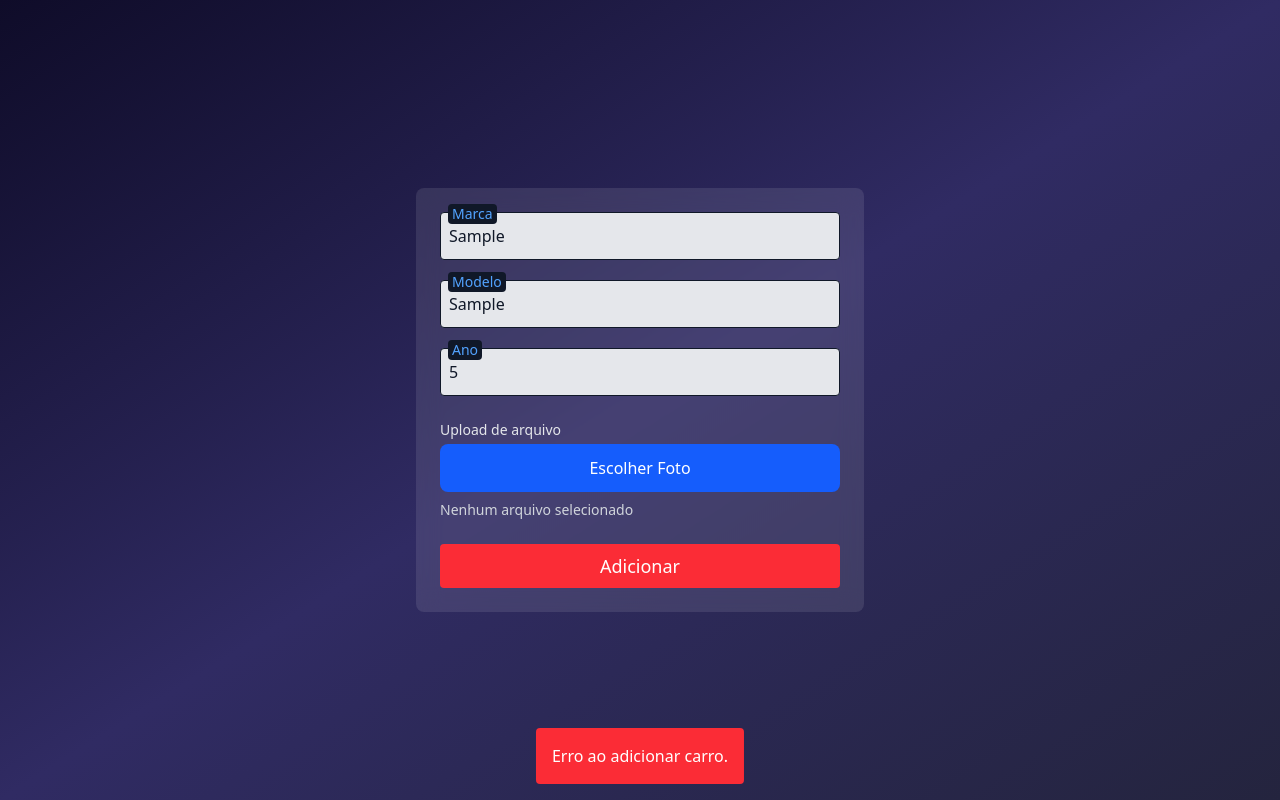
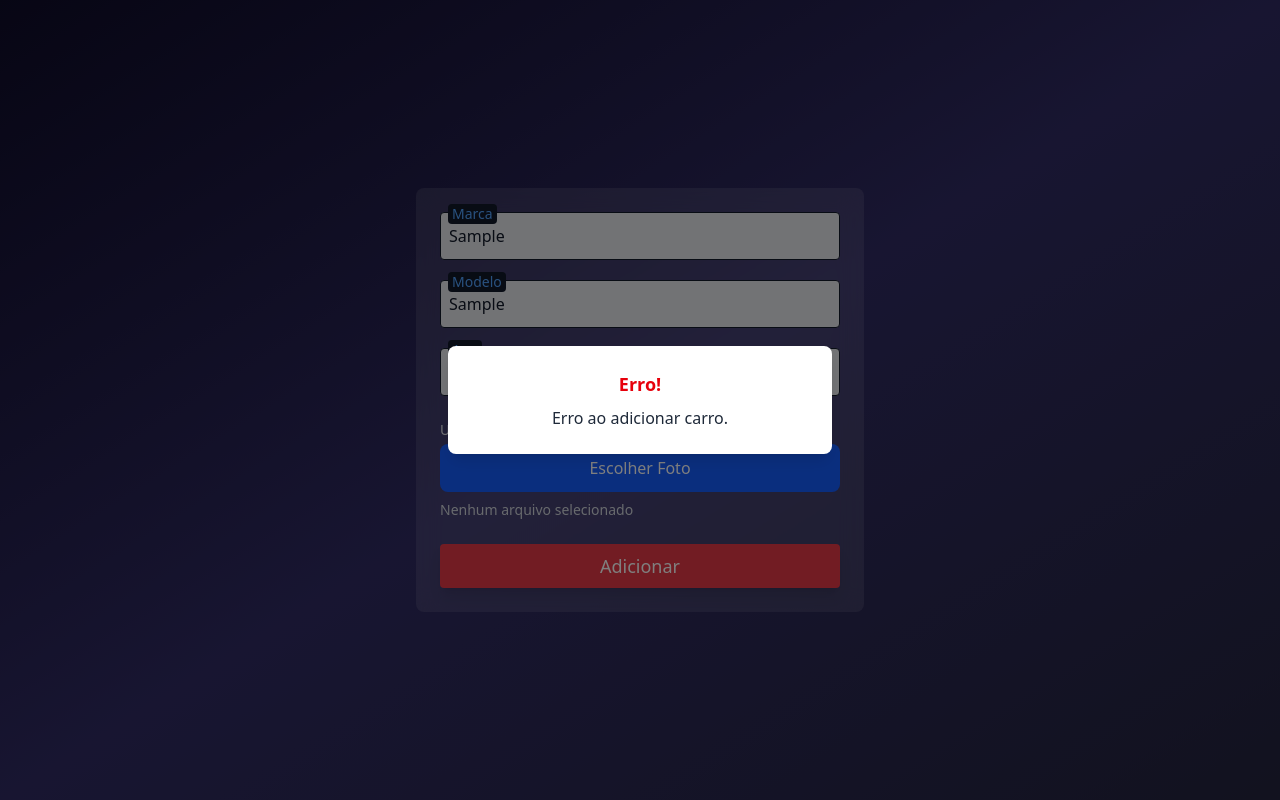
Before and after one commit to IgorBern02/cars_site, a React (Vite) app in the folder frontend/: page /addcars in a window 1280 px wide. Both pictures are taken after typing "Sample", "Sample", "5" into the empty fields and a click on the button "Adicionar". Built offline with nearby package versions, Linux system fonts and the light colour scheme; no server answers.

Commit message:
chore(form): ajustado para que o nome do arquivo suma da tela ao excluir o arquivo da foto

```diff
--- a/frontend/src/components/AddCars/Form.tsx
+++ b/frontend/src/components/AddCars/Form.tsx
@@ -1,5 +1,5 @@
-import { Button } from "../Button";
-import { Input } from "../Input";
+import { Button } from "../globals/Button";
+import { Input } from "./Input";
 import type { PropsForm } from "../../types/addcars/types";
 
 export const Form = ({
@@ -11,11 +11,13 @@ export const Form = ({
   handleFileChange,
   preview,
   setPreview,
+  fileName,
+  setFileName,
 }: PropsForm) => {
   return (
     <form
       onSubmit={handleSubmit}
-      className="flex flex-col items-center justify-start gap-6 w-full max-w-md p-6 bg-white/10 backdrop-blur-md rounded-lg"
+      className="flex flex-col items-center justify-center gap-6 w-full h-full md:h-auto max-w-md p-6 bg-white/10 backdrop-blur-md rounded-lg"
     >
       <section className="gap-5 flex flex-col w-full">
         <Input
@@ -51,39 +53,38 @@ export const Form = ({
         onChange={handleFileChange}
         accept="image/*"
         className="text-white"
+        fileName={fileName}
+        setFileName={setFileName}
       />
 
       {preview && (
         <div className="flex flex-col items-center mt-2">
           <img
-            src={preview} // ✅ usar a variável preview, não setPreview
+            src={preview}
             alt="Pré-visualização"
-            className="w-48 h-48 object-cover rounded border border-gray-300"
+            className="w-full h-48 object-cover rounded-t-lg border border-gray-300"
           />
-          {/* <button
-            type="button"
-            className="mt-2 text-red-500 hover:text-red-700"
-            }onClick={() => {
-              setImagem(null);
-              setPreview(null);
-              setForm({ ...form });
-            }
-          > */}
+
           <Button
             type="button"
             text="Remover imagem"
             onClick={() => {
               setImagem(null);
               setPreview(null);
+              setFileName("");
               setForm({ ...form });
             }}
           />
-
-          {/* </button> */}
         </div>
       )}
 
-      <Button type="submit" text="Adicionar" />
+      <Button
+        type="submit"
+        text="Adicionar"
+        btnColor="bg-car-red"
+        btnHoverColor="hover:bg-car-blue"
+        btnGlowColor="rgba(230, 57, 70, 0.7)"
+      />
     </form>
   );
 };
--- a/frontend/src/components/Input.tsx
+++ b/frontend/src/components/AddCars/Input.tsx
@@ -1,4 +1,4 @@
-import type { PropsInput } from "../types/types";
+import type { PropsInput } from "../../types/addcars/types";
 import { useState } from "react";
 
 // Input
@@ -10,9 +10,11 @@ export const Input = ({
   value,
   onChange,
   accept,
+  fileName,
+  setFileName,
 }: PropsInput) => {
   const [isFocused, setIsFocused] = useState<boolean>(false);
-  const [fileName, setFileName] = useState<string>("");
+  // const [fileName, setFileName] = useState<string>("");
 
   if (type === "file") {
     return (
@@ -34,9 +36,9 @@ export const Input = ({
           name={name}
           onChange={(e) => {
             if (e.target.files && e.target.files[0]) {
-              setFileName(e.target.files[0].name);
+              setFileName?.(e.target.files[0].name);
             } else {
-              setFileName("");
+              setFileName?.("");
             }
             onChange?.(e);
           }}
--- a/frontend/src/components/Button.tsx
+++ /dev/null
@@ -1,13 +0,0 @@
-import type { PropsButton } from "../types/types";
-
-export const Button = ({ text, type, onClick }: PropsButton) => {
-  return (
-    <button
-      type={type}
-      onClick={onClick}
-      className="w-full px-5 py-2 rounded bg-red-500 text-white text-lg hover:bg-red-600 transition-all duration-300 ease-in-out hover:scale-105"
-    >
-      {text}
-    </button>
-  );
-};
--- /dev/null
+++ b/frontend/src/components/globals/Button.tsx
@@ -0,0 +1,32 @@
+import type { PropsButton } from "../types/globals/types";
+import { motion } from "framer-motion";
+
+export const Button = ({
+  text,
+  type,
+  onClick,
+  btnColor,
+  btnHoverColor,
+  btnGlowColor,
+}: PropsButton) => {
+  return (
+    // <button
+    //   type={type}
+    //   onClick={onClick}
+    //   className={`${btnColor} ${btnHoverColor} w-full px-5 py-2 rounded bg-car-red text-white text-lg shadow-${shadowBox} hover:bg-car-blue transition-all duration-300 ease-in-out hover:scale-105`}
+    // >
+    //   {text}
+    // </button>
+    <motion.button
+      type={type}
+      onClick={onClick}
+      whileHover={{
+        boxShadow: `0px 0px 20px ${btnGlowColor}`,
+      }}
+      transition={{ type: "spring", stiffness: 300 }}
+      className={`${btnColor} ${btnHoverColor} w-full px-5 py-2 rounded bg-car-red text-white text-lg shadow-lg cursor-pointer hover:bg-car-blue transition-all duration-300 ease-in-out `}
+    >
+      {text}
+    </motion.button>
+  );
+};
--- a/frontend/src/components/home/Card.tsx
+++ b/frontend/src/components/home/Card.tsx
@@ -37,7 +37,7 @@ export const Card = ({
         <motion.button
           whileHover={{
             scale: 1.1,
-            boxShadow: `0px 0px 20px ${btnGlowColor}`, // vermelho glow
+            boxShadow: `0px 0px 20px ${btnGlowColor}`,
           }}
           transition={{ type: "spring", stiffness: 300 }}
           className={`${btnColor} ${btnHoverColor} text-white font-semibold
--- a/frontend/src/pages/AddCars.tsx
+++ b/frontend/src/pages/AddCars.tsx
@@ -18,6 +18,7 @@ export default function App() {
   const [message, setMessage] = useState<string | null>("");
   const [error, setError] = useState<string | null>("");
   const [preview, setPreview] = useState<string | null>(null);
+  const [fileName, setFileName] = useState<string>("");
 
   const handleSubmit = async (e: FormEvent) => {
     e.preventDefault();
@@ -40,16 +41,13 @@ export default function App() {
 
       setForm({ marca: "", modelo: "", ano: "" });
       setImagem(null);
-
-      // ✅ exibir mensagem de sucesso
+      setPreview(null);
+      setFileName("");
       setMessage("Carro adicionado com sucesso!");
       setTimeout(() => setMessage(null), 3000);
-      setError(null);
     } catch (err) {
-      // ❌ exibir mensagem de erro
       setError("Erro ao adicionar carro.");
       setTimeout(() => setError(null), 3000);
-      setMessage(null);
     }
   };
 
@@ -64,11 +62,33 @@ export default function App() {
   //   }
   // };
 
+  const formatFileName = (name: string) => {
+    const cleanName = name
+      .normalize("NFD") // separa acentos
+      .replace(/[\u0300-\u036f]/g, "") // remove acentos
+      .replace(/\s+/g, "_") // substitui espaços por underline
+      .toLowerCase();
+
+    const timestamp = Date.now();
+    const extension = name.split(".").pop(); // pega extensão
+    return `${cleanName.split(".")[0]}_${timestamp}.${extension}`;
+  };
+
   const handleFileChange = (e: ChangeEvent<HTMLInputElement>) => {
     if (e.target.files && e.target.files[0]) {
-      const file = e.target.files[0];
-      setImagem(file);
-      setPreview(URL.createObjectURL(file));
+      const originalFile = e.target.files[0];
+      const formattedName = formatFileName(originalFile.name);
+
+      // cria um novo File com o nome formatado
+      const fileWithFormattedName = new File([originalFile], formattedName, {
+        type: originalFile.type,
+      });
+
+      setImagem(fileWithFormattedName);
+      setPreview(URL.createObjectURL(fileWithFormattedName));
+    } else {
+      setImagem(null);
+      setPreview(null);
     }
   };
 
@@ -92,16 +112,24 @@ export default function App() {
           handleSubmit={handleSubmit}
           handleInputChange={handleInputChange}
           handleFileChange={handleFileChange}
+          fileName={fileName}
+          setFileName={setFileName}
         />
       </div>
-      {message && (
-        <div className="fixed bottom-4 left-1/2 transform -translate-x-1/2 bg-green-500 text-white p-4 rounded">
-          {message}
-        </div>
-      )}
-      {error && (
-        <div className="fixed bottom-4 left-1/2 transform -translate-x-1/2 bg-red-500 text-white p-4 rounded">
-          {error}
+      {(message || error) && (
+        <div className="fixed inset-0 flex items-center justify-center z-50">
+          <div className="bg-black/50 absolute inset-0"></div>{" "}
+          {/* fundo semi-transparente */}
+          <div className="bg-white rounded-lg p-6 z-10 max-w-sm w-full text-center shadow-lg">
+            <h2
+              className={`text-lg font-semibold mb-2 ${
+                message ? "text-green-600" : "text-red-600"
+              }`}
+            >
+              {message ? "Sucesso!" : "Erro!"}
+            </h2>
+            <p className="text-gray-800">{message || error}</p>
+          </div>
         </div>
       )}
     </div>
--- a/frontend/src/pages/ListCars.tsx
+++ b/frontend/src/pages/ListCars.tsx
@@ -1,5 +1,5 @@
 import { useState, useEffect } from "react";
-import { Card } from "../components/Card";
+import { Card } from "../components/listcars/Card";
 
 interface Car {
   _id: string;
--- /dev/null
+++ b/frontend/src/types/globals/types.ts
@@ -0,0 +1,11 @@
+// Button
+export type PropsButton = {
+  text: string;
+  type: "submit" | "reset" | "button";
+  onClick?: () => void;
+  btnColor?: string;
+  btnHoverColor?: string;
+  btnGlowColor?: string;
+  shadowBox?: string;
+  className?: string;
+};
--- a/frontend/src/types/types.ts
+++ /dev/null
@@ -1,36 +0,0 @@
-import type { ChangeEvent, FormEvent } from "react";
-
-// Input
-export type PropsInput = {
-  type: string;
-  name?: string;
-  placeholderLabel?: string;
-  placeholderInput?: string;
-  value?: string;
-  onChange?: (e: React.ChangeEvent<HTMLInputElement>) => void;
-  className?: string;
-  accept?: string;
-};
-
-// Button
-export type PropsButton = {
-  text: string;
-  type: "submit" | "reset" | "button";
-  onClick?: () => void;
-};
-
-// Form
-export type PropsForm = {
-  form: {
-    marca: string;
-    modelo: string;
-    ano: string;
-  };
-  setForm: (form: PropsForm["form"]) => void;
-  imagem: File | null;
-  setImagem: (imagem: File | null) => void;
-  handleSubmit: (e: FormEvent<HTMLFormElement>) => void | Promise<void>;
-  handleInputChange: (e: ChangeEvent<HTMLInputElement>) => void;
-  handleFileChange: (e: ChangeEvent<HTMLInputElement>) => void;
-  preview?: string | null;
-};
```
Also changed, not shown: frontend/src/types/addcars/types.ts (+17 -0 lines), frontend/src/components/listcars/Card.tsx (renamed from frontend/src/components/Card.tsx).
